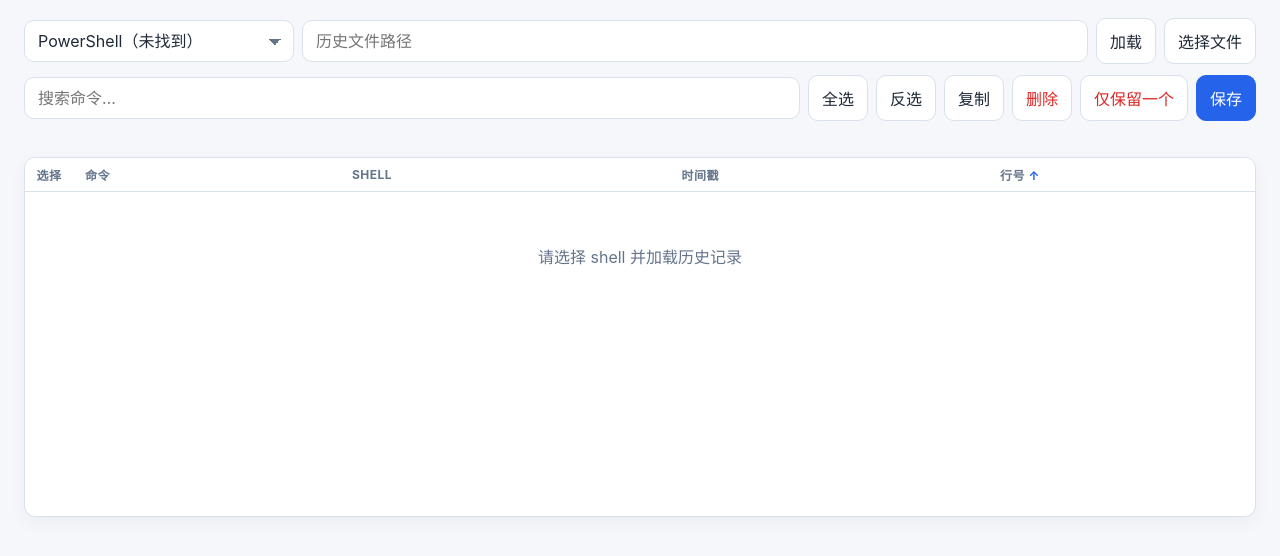
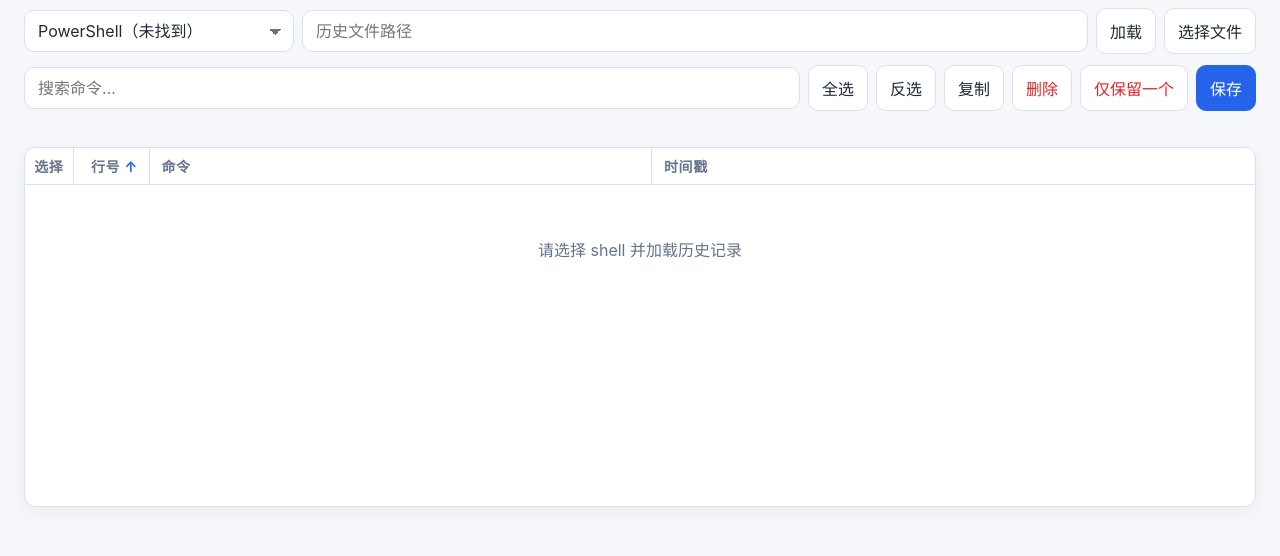
Before and after one commit to yanjing19989/shell_history, a Flask app: page / in a window 1280 px wide. Shown: the part 94-650 px from the top of the page. Run offline with Flask 3, Linux system fonts and the light colour scheme; lists and menus that the app fills with data are empty.

Commit message:
优化列表格式

```diff
--- a/static/app.js
+++ b/static/app.js
@@ -5,7 +5,7 @@ function applyTheme(v){document.body.classList.toggle('dark',v==='dark'||(v==='s
 function currentStats(){const m={};state.records.forEach(r=>m[r.command]=(m[r.command]||0)+1);return{total:state.records.length,unique:Object.keys(m).length,duplicates:Object.values(m).reduce((n,v)=>n+(v>1?v-1:0),0),with_timestamp:state.records.filter(r=>r.timestamp).length}}
 function renderStats(s){$('#stats').innerHTML=[['总记录',s.total],['唯一命令',s.unique],['重复记录',s.duplicates],['带时间戳',s.with_timestamp]].map(x=>`<div class="stat"><b>${x[1]}</b><span>${x[0]}</span></div>`).join('')}
 function filtered(){const q=$('#search').value.toLowerCase();return state.records.filter(r=>String(r.command??'').toLowerCase().includes(q)).sort((a,b)=>{let x=String(a[state.sort]??''),y=String(b[state.sort]??'');return x.localeCompare(y,undefined,{numeric:true})*(state.asc?1:-1)})}
-function render(){const rs=filtered();lastCheckedIndex=null;$('#rows').innerHTML=rs.map(r=>{const command=String(r.command??'');return `<tr><td><input type="checkbox" class="pick" data-id="${esc(String(r.id??''))}"></td><td class="cmd" title="${esc(command)}">${esc(command)}</td><td>${esc(String(r.shell??''))}</td><td>${r.timestamp?new Date(r.timestamp).toLocaleString():'—'}</td><td>${esc(String(r.line_number??''))}</td></tr>`}).join('');$('#empty').style.display=rs.length?'none':'block';document.querySelectorAll('th.sortable').forEach(th=>{const i=th.querySelector('.sort-indicator');i.textContent=th.dataset.sort===state.sort?(state.asc?'↑':'↓'):''})}
+function render(){const rs=filtered();lastCheckedIndex=null;$('#rows').innerHTML=rs.map(r=>{const command=String(r.command??'');return `<tr><td><input type="checkbox" class="pick" data-id="${esc(String(r.id??''))}"></td><td>${esc(String(r.line_number??''))}</td><td class="cmd" title="${esc(command)}">${esc(command)}</td><td>${r.timestamp?new Date(r.timestamp).toLocaleString():'—'}</td></tr>`}).join('');$('#empty').style.display=rs.length?'none':'block';document.querySelectorAll('th.sortable').forEach(th=>{const i=th.querySelector('.sort-indicator');i.textContent=th.dataset.sort===state.sort?(state.asc?'↑':'↓'):''})}
 function esc(s){return String(s).replace(/[&<>"']/g,c=>({'&':'&amp;','<':'&lt;','>':'&gt;','"':'&quot;',"'":'&#39;'}[c]))}
 async function loadShells(){const d=await (await fetch('/api/shells')).json();$('#shellSelect').innerHTML=d.shells.map(s=>`<option value="${s.name}" data-path="${s.path||''}">${s.label}${s.available?'':'（未找到）'}</option>`).join('');if(d.shells.length){state.shell=d.shells[0].name;$('#pathInput').value=d.shells[0].path||''}}
 async function load(){state.shell=$('#shellSelect').value;state.path=$('#pathInput').value.trim();if(!state.path){notice('请输入或选择历史文件路径',true);return}notice('正在加载…');try{const r=await fetch(`/api/history?shell=${encodeURIComponent(state.shell)}&path=${encodeURIComponent(state.path)}`);const d=await r.json();if(!r.ok){notice(d.error||'加载失败',true);return}state.records=Array.isArray(d.records)?d.records:[];state.dirty=false;renderStats(d.stats||currentStats());render();notice(`已加载 ${state.records.length} 条记录`)}catch(e){notice(`加载失败：${e.message}`,true)}}
--- a/static/style.css
+++ b/static/style.css
@@ -14,7 +14,7 @@ body.dark ::-webkit-scrollbar-track{background:#0f1727}
 body.dark ::-webkit-scrollbar-thumb{background:#52647d;border-color:#0f1727}
 body.dark ::-webkit-scrollbar-thumb:hover{background:#6d82a0}
 .shell{max-width:1440px;margin:0 auto;padding:24px 24px 4px}
-header{display:grid;grid-template-columns:220px 1fr 150px;gap:22px;align-items:center;margin-bottom:18px}
+header{display:grid;grid-template-columns:220px 1fr 150px;gap:22px;align-items:center;margin-bottom:8px}
 .brand{min-width:0}
 h1{margin:0;font-size:30px;letter-spacing:-.03em}
 .sub{margin:3px 0;color:var(--muted);font-size:14px}
@@ -44,10 +44,12 @@ button:hover{border-color:var(--accent);transform:translateY(-1px)}
 .table-wrap{overflow:auto;max-height:calc(100vh - 250px);min-height:360px}
 table{width:100%;border-collapse:collapse;min-width:720px}
 th:first-child,td:first-child{width:48px;min-width:48px;max-width:48px;text-align:center;padding-left:8px;padding-right:8px}
+th:nth-child(2),td:nth-child(2){width:76px;min-width:76px;color:var(--muted);font-variant-numeric:tabular-nums;text-align:right}
+th:not(:first-child),td:not(:first-child){border-left:1px solid var(--line)}
 td,th{padding:8px 12px;border-bottom:1px solid var(--line);text-align:left}
 tbody tr{height:34px}
 thead th{position:sticky;top:0;background:var(--card);z-index:1}
-th{font-size:12px;color:var(--muted);text-transform:uppercase;letter-spacing:.04em}
+th{font-size:14px;font-weight:650;color:var(--muted);text-transform:uppercase;letter-spacing:.04em}
 th.sortable{cursor:pointer;user-select:none}th.sortable:hover{color:var(--accent)}.sort-indicator{display:inline-block;width:12px;color:var(--accent)}
 td.cmd{font-family:ui-monospace,SFMono-Regular,Consolas,monospace;max-width:760px;white-space:nowrap;overflow:hidden;text-overflow:ellipsis}
 .empty{text-align:center;padding:52px;color:var(--muted)}
--- a/templates/index.html
+++ b/templates/index.html
@@ -10,6 +10,6 @@
   <section class="controls"><select id="shellSelect"></select><input id="pathInput" placeholder="历史文件路径"><button id="loadBtn">加载</button><button id="browseBtn">选择文件</button><input id="filePicker" type="file" hidden></section>
   <section class="toolbar"><input id="search" placeholder="搜索命令…"><button id="selectAll">全选</button><button id="invertSelect">反选</button><button id="copyBtn">复制</button><button id="deleteBtn" class="danger">删除</button><button id="dedupeBtn" class="danger">仅保留一个</button><button id="saveBtn" class="primary">保存</button></section>
   <div id="notice" class="notice"></div>
-  <section class="table-wrap"><table><thead><tr><th>选择</th><th class="sortable" data-sort="command">命令 <span class="sort-indicator"></span></th><th class="sortable" data-sort="shell">Shell <span class="sort-indicator"></span></th><th class="sortable" data-sort="timestamp">时间戳 <span class="sort-indicator"></span></th><th class="sortable" data-sort="line_number">行号 <span class="sort-indicator">↑</span></th></tr></thead><tbody id="rows"></tbody></table><div id="empty" class="empty">请选择 shell 并加载历史记录</div></section>
+  <section class="table-wrap"><table><thead><tr><th>选择</th><th class="sortable" data-sort="line_number">行号 <span class="sort-indicator">↑</span></th><th class="sortable" data-sort="command">命令 <span class="sort-indicator"></span></th><th class="sortable" data-sort="timestamp">时间戳 <span class="sort-indicator"></span></th></tr></thead><tbody id="rows"></tbody></table><div id="empty" class="empty">请选择 shell 并加载历史记录</div></section>
 </main><script src="/static/app.js"></script>
 </body></html>
```
